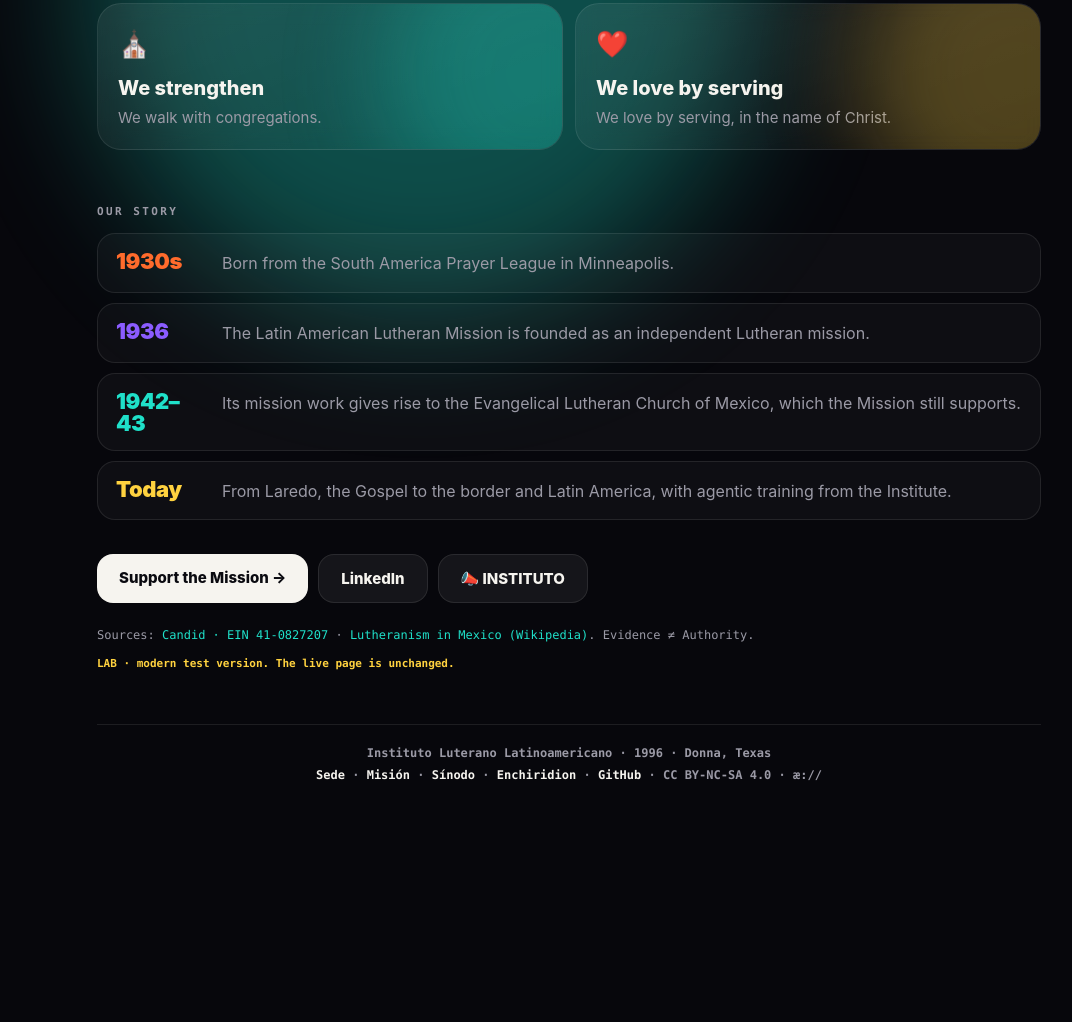
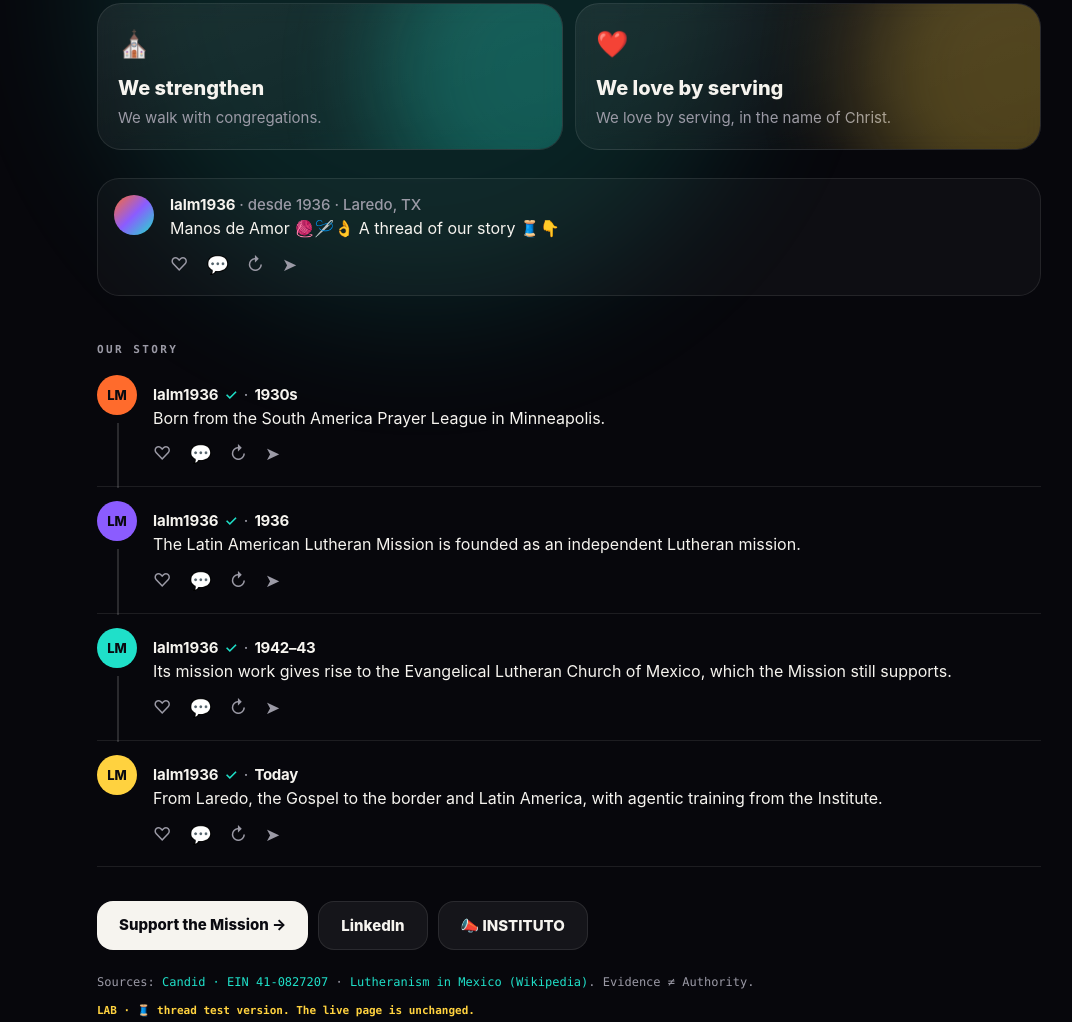
Before and after one commit to LutheranInstitute/LutheranInstitute.github.io, a plain HTML site: page lab/mision/index.html in a window 1280 px wide. Shown: the part 958-1980 px from the top of the page, without its empty margins (71-1143 px from the left). Before the commit the page ends 1792 px from the top, so only its background shows below. Drawn offline with Linux system fonts and the light colour scheme.

Commit message:
LAB misión v3: modo hilo 🧵 (historia como thread)

```diff
--- a/lab/mision/index.html
+++ b/lab/mision/index.html
@@ -62,6 +62,28 @@ footer a{color:var(--ink)}
 .rv{opacity:0;transform:translateY(18px);transition:opacity .7s,transform .7s cubic-bezier(.2,.8,.2,1)}
 .rv.on{opacity:1;transform:none}
 [data-en]{}
+
+/* 🧵 thread mode */
+.mesh{opacity:.22}
+h2{margin:48px 0 6px}
+.tl{gap:0}
+.ev{grid-template-columns:44px 1fr;gap:12px;padding:14px 0 18px;border:0;border-bottom:1px solid var(--line);border-radius:0;background:none;position:relative}
+.ev .av{width:40px;height:40px;border-radius:50%;display:grid;place-items:center;font:800 13px var(--sans);color:#0a0a10;background:var(--k)}
+.ev::before{content:"";position:absolute;left:20px;top:62px;bottom:-2px;width:2px;background:rgba(255,255,255,.14)}
+.ev:last-child::before{display:none}
+.ev .hd{display:flex;gap:6px;align-items:center;font:700 15px var(--sans)}
+.ev .hd span{font-weight:500;color:var(--ink2)}
+.ev .hd .ck{color:var(--t)}
+.ev b{font:inherit;color:var(--ink)}
+.ev p{color:var(--ink);margin-top:2px}
+.act{display:flex;gap:18px;margin-top:10px;font-size:18px;color:var(--ink2)}
+.act button{background:none;border:0;color:inherit;font:inherit;cursor:pointer;transition:transform .15s}
+.act button:active{transform:scale(1.25)}
+.act button.on{color:#ff3b5c}
+.post{display:grid;grid-template-columns:44px 1fr;gap:12px;margin-top:28px;padding:16px;border:1px solid var(--line);border-radius:22px;background:rgba(255,255,255,.03)}
+.post .av{width:40px;height:40px;border-radius:50%;background:linear-gradient(135deg,var(--o),var(--v),var(--t))}
+.post .hd{font:700 15px var(--sans)}.post .hd span{color:var(--ink2);font-weight:500}
+.post p{margin-top:2px}
 @media (max-width:720px){.card,.card.w3,.card.w4{grid-column:span 6}.card.half{grid-column:span 3}}
 @media (prefers-reduced-motion:reduce){*{animation:none!important;transition:none!important}.rv{opacity:1;transform:none}}
 </style>
@@ -89,12 +111,13 @@ footer a{color:var(--ink)}
   <div class="card w3 rv" style="--k:var(--y)"><span class="ico">❤️</span><h3 data-es="Servimos" data-en="We love by serving">Servimos</h3><p data-es="Amamos sirviendo, en el nombre de Cristo." data-en="We love by serving, in the name of Christ.">Amamos sirviendo, en el nombre de Cristo.</p></div>
 </section>
 
+<div class="post rv"><div class="av"></div><div><div class="hd">lalm1936 <span>· desde 1936 · Laredo, TX</span></div><p data-es="Manos de Amor 🧶🪡👌 Hilo de nuestra historia 🧵👇" data-en="Manos de Amor 🧶🪡👌 A thread of our story 🧵👇">Manos de Amor 🧶🪡👌 Hilo de nuestra historia 🧵👇</p><div class="act"><button aria-label="Me gusta">♡</button><button aria-label="Responder">💬</button><button aria-label="Repostear">↻</button><button aria-label="Compartir">➤</button></div></div></div>
 <h2 data-es="Nuestra historia" data-en="Our story">Nuestra historia</h2>
 <div class="tl">
-  <div class="ev rv" style="--k:var(--o)"><b data-es="Años 30" data-en="1930s">Años 30</b><p data-es="Nace de la South America Prayer League, en Minneapolis." data-en="Born from the South America Prayer League in Minneapolis.">Nace de la South America Prayer League, en Minneapolis.</p></div>
-  <div class="ev rv" style="--k:var(--v)"><b>1936</b><p data-es="Se funda la Misión Luterana Latinoamericana, una misión luterana independiente." data-en="The Latin American Lutheran Mission is founded as an independent Lutheran mission.">Se funda la Misión Luterana Latinoamericana, una misión luterana independiente.</p></div>
-  <div class="ev rv" style="--k:var(--t)"><b>1942–43</b><p data-es="Su trabajo misionero da origen a la Iglesia Evangélica Luterana de México, que la Misión sigue apoyando." data-en="Its mission work gives rise to the Evangelical Lutheran Church of Mexico, which the Mission still supports.">Su trabajo misionero da origen a la Iglesia Evangélica Luterana de México, que la Misión sigue apoyando.</p></div>
-  <div class="ev rv" style="--k:var(--y)"><b data-es="Hoy" data-en="Today">Hoy</b><p data-es="Desde Laredo, el Evangelio a la frontera y a América Latina, con formación agéntica del Instituto." data-en="From Laredo, the Gospel to the border and Latin America, with agentic training from the Institute.">Desde Laredo, el Evangelio a la frontera y a América Latina, con formación agéntica del Instituto.</p></div>
+  <div class="ev rv" style="--k:var(--o)"><div class="av">LM</div><div><div class="hd">lalm1936 <span class="ck">✓</span> <span>·</span> <b data-es="Años 30" data-en="1930s">Años 30</b></div><p data-es="Nace de la South America Prayer League, en Minneapolis." data-en="Born from the South America Prayer League in Minneapolis.">Nace de la South America Prayer League, en Minneapolis.</p><div class="act"><button aria-label="Me gusta">♡</button><button aria-label="Responder">💬</button><button aria-label="Repostear">↻</button><button aria-label="Compartir">➤</button></div></div></div>
+  <div class="ev rv" style="--k:var(--v)"><div class="av">LM</div><div><div class="hd">lalm1936 <span class="ck">✓</span> <span>·</span> <b>1936</b></div><p data-es="Se funda la Misión Luterana Latinoamericana, una misión luterana independiente." data-en="The Latin American Lutheran Mission is founded as an independent Lutheran mission.">Se funda la Misión Luterana Latinoamericana, una misión luterana independiente.</p><div class="act"><button aria-label="Me gusta">♡</button><button aria-label="Responder">💬</button><button aria-label="Repostear">↻</button><button aria-label="Compartir">➤</button></div></div></div>
+  <div class="ev rv" style="--k:var(--t)"><div class="av">LM</div><div><div class="hd">lalm1936 <span class="ck">✓</span> <span>·</span> <b>1942–43</b></div><p data-es="Su trabajo misionero da origen a la Iglesia Evangélica Luterana de México, que la Misión sigue apoyando." data-en="Its mission work gives rise to the Evangelical Lutheran Church of Mexico, which the Mission still supports.">Su trabajo misionero da origen a la Iglesia Evangélica Luterana de México, que la Misión sigue apoyando.</p><div class="act"><button aria-label="Me gusta">♡</button><button aria-label="Responder">💬</button><button aria-label="Repostear">↻</button><button aria-label="Compartir">➤</button></div></div></div>
+  <div class="ev rv" style="--k:var(--y)"><div class="av">LM</div><div><div class="hd">lalm1936 <span class="ck">✓</span> <span>·</span> <b data-es="Hoy" data-en="Today">Hoy</b></div><p data-es="Desde Laredo, el Evangelio a la frontera y a América Latina, con formación agéntica del Instituto." data-en="From Laredo, the Gospel to the border and Latin America, with agentic training from the Institute.">Desde Laredo, el Evangelio a la frontera y a América Latina, con formación agéntica del Instituto.</p><div class="act"><button aria-label="Me gusta">♡</button><button aria-label="Responder">💬</button><button aria-label="Repostear">↻</button><button aria-label="Compartir">➤</button></div></div></div>
 </div>
 
 <div class="cta">
@@ -104,7 +127,7 @@ footer a{color:var(--ink)}
 </div>
 
 <p class="src"><span data-es="Fuentes" data-en="Sources">Fuentes</span>: <a href="https://app.candid.org/profile/9408822/latin-american-lutheran-mission-41-0827207">Candid · EIN 41-0827207</a> · <a href="https://en.wikipedia.org/wiki/Lutheranism_in_Mexico">Lutheranism in Mexico (Wikipedia)</a>. <span data-es="La evidencia no es autoridad." data-en="Evidence ≠ Authority.">La evidencia no es autoridad.</span></p>
-<p class="note" data-es="LAB · versión moderna de prueba. La página en vivo sigue igual." data-en="LAB · modern test version. The live page is unchanged.">LAB · versión moderna de prueba. La página en vivo sigue igual.</p>
+<p class="note" data-es="LAB · versión 🧵 hilo de prueba. La página en vivo sigue igual." data-en="LAB · 🧵 thread test version. The live page is unchanged.">LAB · versión 🧵 hilo de prueba. La página en vivo sigue igual.</p>
 
 <footer><b>Instituto Luterano Latinoamericano</b> · 1996 · Donna, Texas<br>
 <a href="https://lutheraninstitute.github.io/">Sede</a> · <a href="https://lutheraninstitute.github.io/mision/">Misión</a> · <a href="https://lutheraninstitute.github.io/sinodo/">Sínodo</a> · <a href="https://lutheraninstitute.github.io/enchiridion/">Enchiridion</a> · <a href="https://github.com/LutheranInstitute">GitHub</a> · CC BY-NC-SA 4.0 · æ://</footer>
@@ -115,6 +138,8 @@ var b=document.getElementById('lang'),k='lalm-lang',l=localStorage.getItem(k)||(
 function set(x){l=x;document.documentElement.lang=x;document.querySelectorAll('[data-es]').forEach(function(e){e.textContent=e.getAttribute('data-'+x)});b.textContent=x==='es'?'EN':'ES';localStorage.setItem(k,x)}
 b.onclick=function(){set(l==='es'?'en':'es')};set(l);
 var io=new IntersectionObserver(function(es){es.forEach(function(e){if(e.isIntersecting){e.target.classList.add('on');io.unobserve(e.target)}})},{threshold:.15});
+document.querySelectorAll('.act button[aria-label="Me gusta"]').forEach(function(x){x.onclick=function(){x.classList.toggle('on');x.textContent=x.classList.contains('on')?'♥':'♡'}});
+document.querySelectorAll('.act button[aria-label="Compartir"]').forEach(function(x){x.onclick=function(){if(navigator.share)navigator.share({title:document.title,url:location.href})}});
 document.querySelectorAll('.rv').forEach(function(e){io.observe(e)});
 })();
 </script>
```
